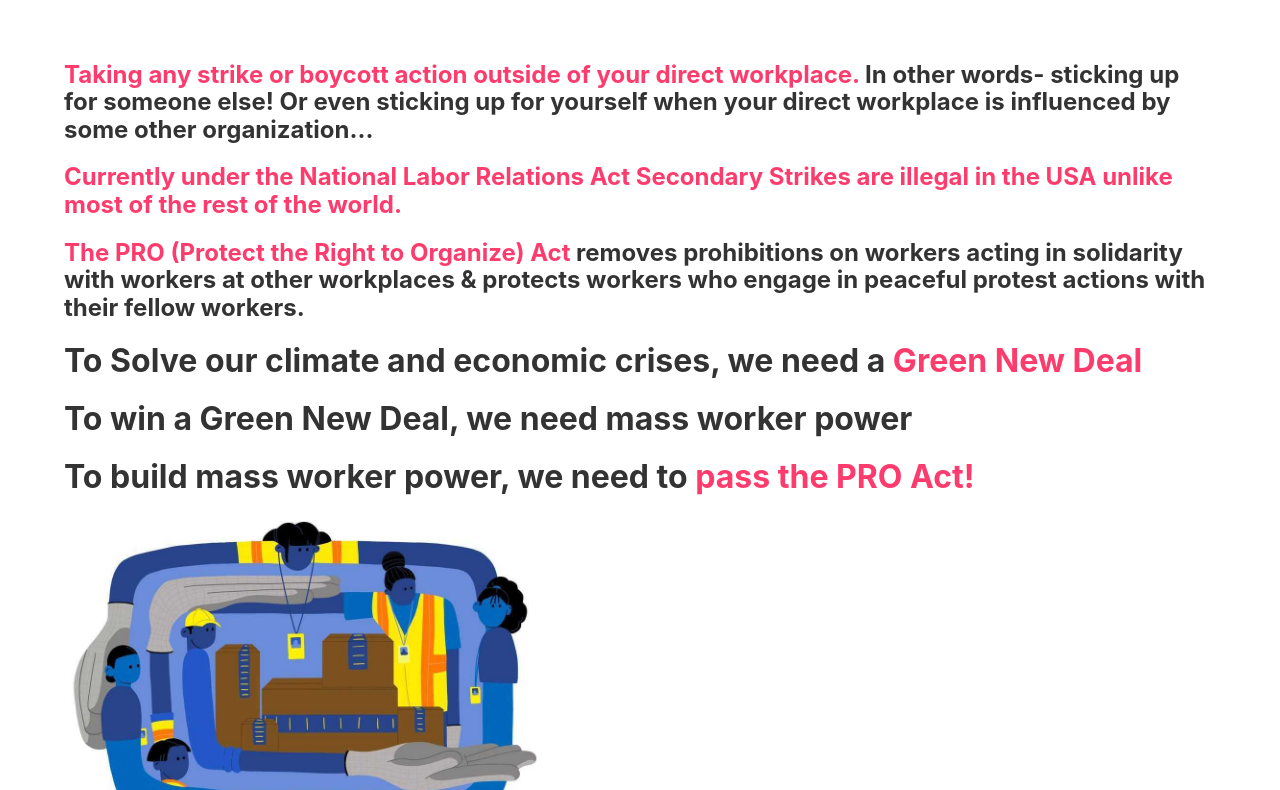
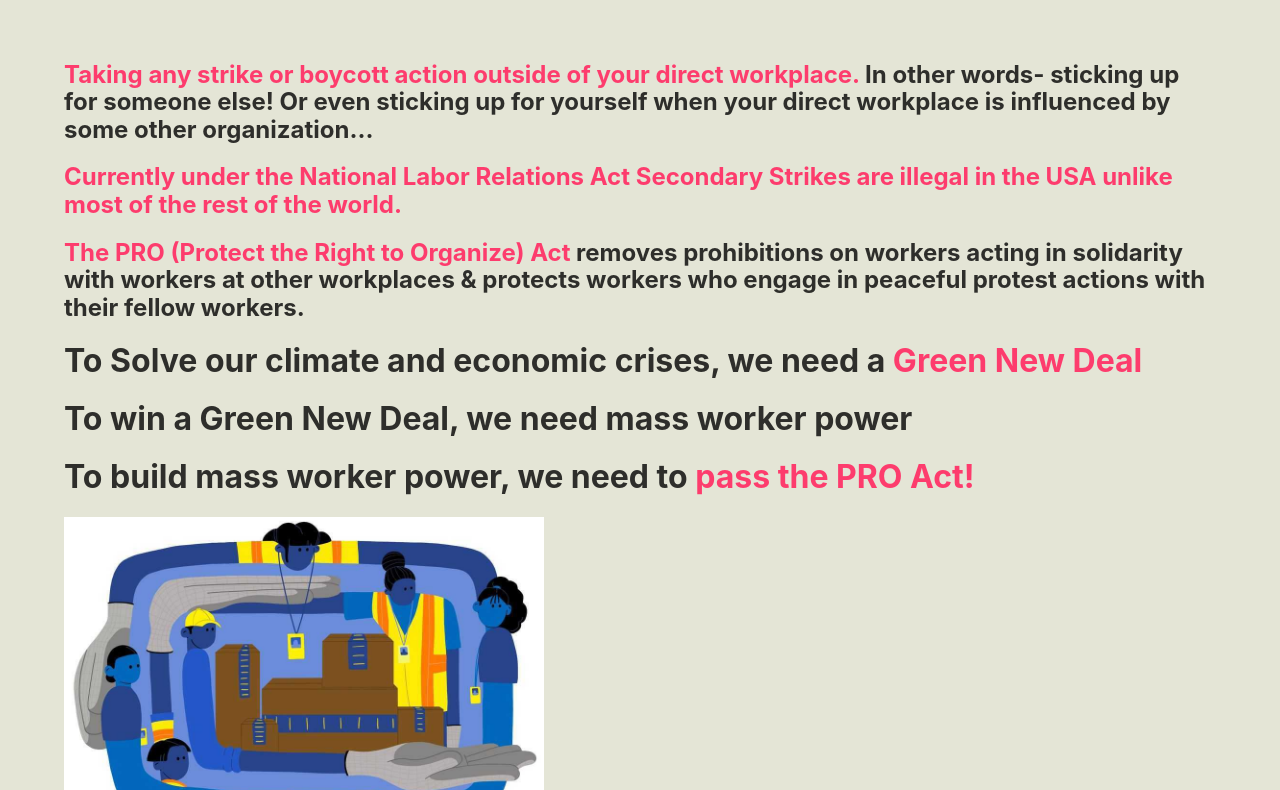
Before and after one commit to airbr/freshtemplate, a website built with Parcel: page index.html in a window 1280 px wide. Shown: the part 808-1598 px from the top of the page. Built offline with nearby package versions, Linux system fonts and the light colour scheme.

Commit message:
Add offwhite bg

```diff
--- a/index.html
+++ b/index.html
@@ -13,6 +13,9 @@
   <link rel="icon" href="/favicon.ico?v=1.1">
   <link rel="stylesheet" href="https://unpkg.com/tachyons@4.12.0/css/tachyons.min.css">
   <style>
+    body {
+      background: #e4e5d6;
+    }
     .redanchor {
       text-decoration: none;
       color: #ff4136;
```
